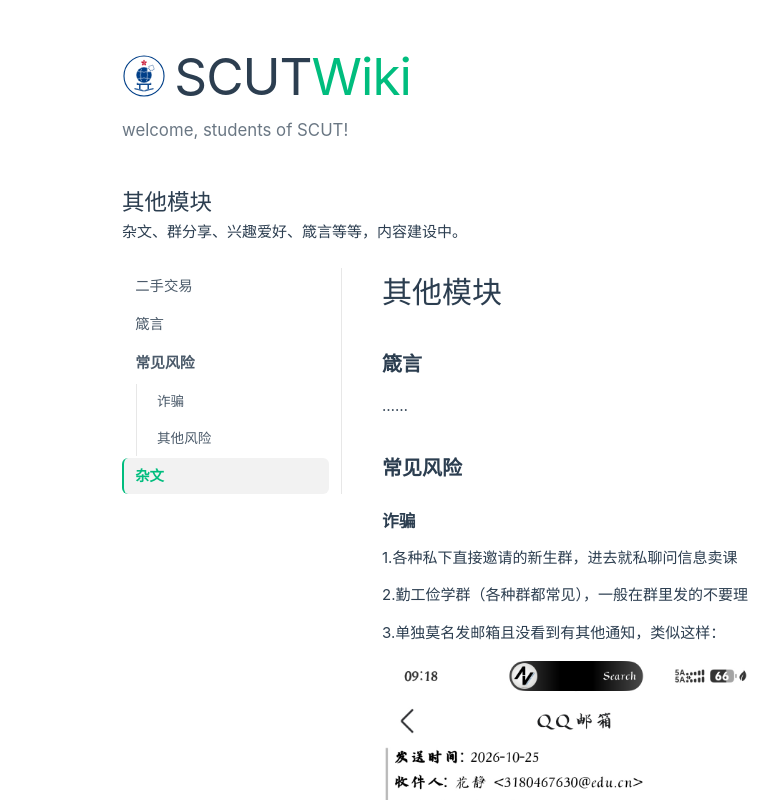
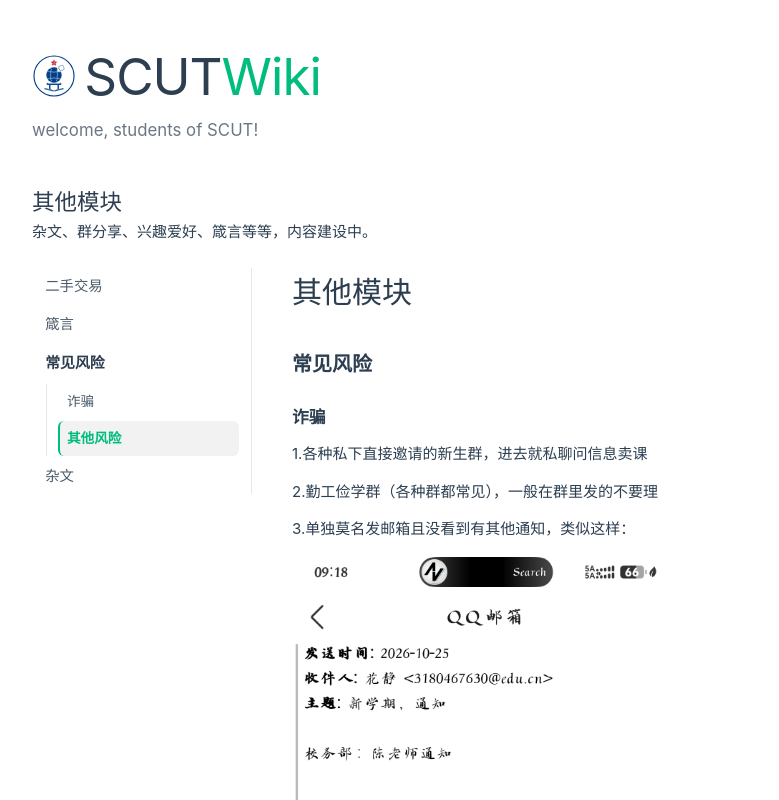
Before and after one commit to genshiniubi/SCUTWiki, a Vue app: page /more in a window 1280 px wide. Shown: the top 800 px of the page, without its empty margins (0-779 px from the left). Built offline with nearby package versions, Linux system fonts and the light colour scheme.

Commit message:
feat: isolate by toc group and left-align page layout

```diff
--- a/src/assets/main.css
+++ b/src/assets/main.css
@@ -2,8 +2,8 @@
 
 #app {
   max-width: 1100px;
-  margin: 0 auto;
-  padding: 0 1.5rem 3rem;
+  margin: 0;
+  padding: 0 1.5rem 3rem 2rem;
   font-weight: normal;
 }
 
--- a/src/components/WikiLayout.vue
+++ b/src/components/WikiLayout.vue
@@ -13,6 +13,12 @@ const props = defineProps({
     type: String,
     default: 'scroll',
     validator: (value) => ['scroll', 'switch'].includes(value),
+  },
+  // 单选显示：点击任意条目都只显示它自己，其他块全部隐藏
+  // 关掉（false）则恢复“文档模式”——scroll 的块会全部常驻显示
+  single: {
+    type: Boolean,
+    default: true,
   },
 })
 
@@ -36,6 +42,13 @@ const parentOf = computed(() => {
 const activeId = ref(flatItems.value[0]?.id ?? '')
 // 当前是否处于“只显示某一段”的状态
 const isolated = ref(props.mode === 'switch')
+// 隔离的是“组”：有子项时隔离父项，整个组一起显示
+const isolateId = ref('')
+
+// 找到条目所属的组（有父项就返回父项）
+function groupOf(item) {
+  return parentOf.value.get(item.id) ?? item
+}
 
 const isActive = (item) => item.id === activeId.value
 const hasActiveChild = (item) =>
@@ -123,7 +136,9 @@ function syncVisibility() {
   const content = contentRef.value
   if (!content) return
 
-  const activeEl = document.getElementById(activeId.value)
+  // isolated 时以“组根”为准：父项 + 它的全部子项一起留下
+  const targetId = isolated.value ? isolateId.value || activeId.value : activeId.value
+  const activeEl = document.getElementById(targetId)
   if (isolated.value && !activeEl) isolated.value = false
 
   const ids = new Set(flatItems.value.map((item) => item.id))
@@ -143,7 +158,7 @@ function syncVisibility() {
   }
 }
 
-watch([activeId, isolated], async () => {
+watch([activeId, isolated, isolateId], async () => {
   await nextTick()
   syncVisibility()
 })
@@ -158,6 +173,7 @@ onMounted(() => {
 
   if (isolated.value || (hashItem && modeOf(hashItem) === 'switch')) {
     isolated.value = true
+    isolateId.value = groupOf(hashItem ?? flatItems.value[0]).id
     syncVisibility()
     return
   }
@@ -167,6 +183,7 @@ onMounted(() => {
   // 整页都是 switch 块时，滚动视图会空白，兜底显示第一个
   if (!visibleItems().length) {
     isolated.value = true
+    isolateId.value = groupOf(flatItems.value[0]).id
     syncVisibility()
     return
   }
@@ -188,19 +205,41 @@ onBeforeUnmount(() => {
 /* ---------------- 点击目录 ---------------- */
 
 async function go(item) {
+  const group = groupOf(item)
+  const wasActive = item.id === activeId.value && isolated.value && isolateId.value === group.id
+
   activeId.value = item.id
   lockUntil = Date.now() + 800
   open.value = false // 手机端点完自动收起
 
-  if (modeOf(item) === 'switch') {
-    isolated.value = true
+  // 再点一次当前项：回到“全部普通段落”的浏览状态
+  if (wasActive && props.single) {
+    isolated.value = false
+    isolateId.value = ''
     await nextTick()
     syncVisibility()
+    lockUntil = 0
+    updateActive()
     return
   }
 
-  // 从 isolated 状态切回 scroll：先把所有段落放出来，再滚动
+  // single 模式下所有条目都只显示自己所在的组；否则只有 switch 条目这么做
+  if (props.single || modeOf(item) === 'switch') {
+    isolated.value = true
+    isolateId.value = group.id
+    await nextTick()
+    syncVisibility()
+
+    // 整组可见后，滚到被点的那一块（父项或子项）
+    requestAnimationFrame(() => {
+      document.getElementById(item.id)?.scrollIntoView({ behavior: 'smooth', block: 'start' })
+    })
+    return
+  }
+
+  // 文档模式：恢复所有段落，再滚过去
   isolated.value = false
+  isolateId.value = ''
   await nextTick()
   syncVisibility()
 
--- a/src/views/More/More.vue
+++ b/src/views/More/More.vue
@@ -7,7 +7,7 @@ import scams from './content/scams.vue'
 const toc = [
   { id: 'two-hands', label: '二手交易' },
   { id: 'maxims', label: '箴言' },
-  {id:'dangers', label:'常见风险', mode:'scroll', children:[
+  {id:'dangers', label:'常见风险', children:[
     {id:'scams', label:'诈骗'},
     {id:'others', label:'其他风险'}
   ]},
@@ -20,14 +20,14 @@ const toc = [
   <h2>其他模块</h2>
 
   <p>杂文、群分享、兴趣爱好、箴言等等，内容建设中。</p>
-  <WikiLayout :items="toc">
+  <WikiLayout :items="toc" :single="false">
     <h1>其他模块</h1>
 
     <section id="two-hands" mode="switch">
       <twoHands />
     </section>
 
-    <section id="maxims">
+    <section id="maxims" mode="switch">
       <h2>箴言</h2>
       <p>……</p>
     </section>
@@ -44,7 +44,7 @@ const toc = [
       </section>
     </nav>
 
-    <section id="misc">
+    <section id="misc" mode="switch">
       <h2>杂文</h2>
       <p>……</p>
     </section>
```
